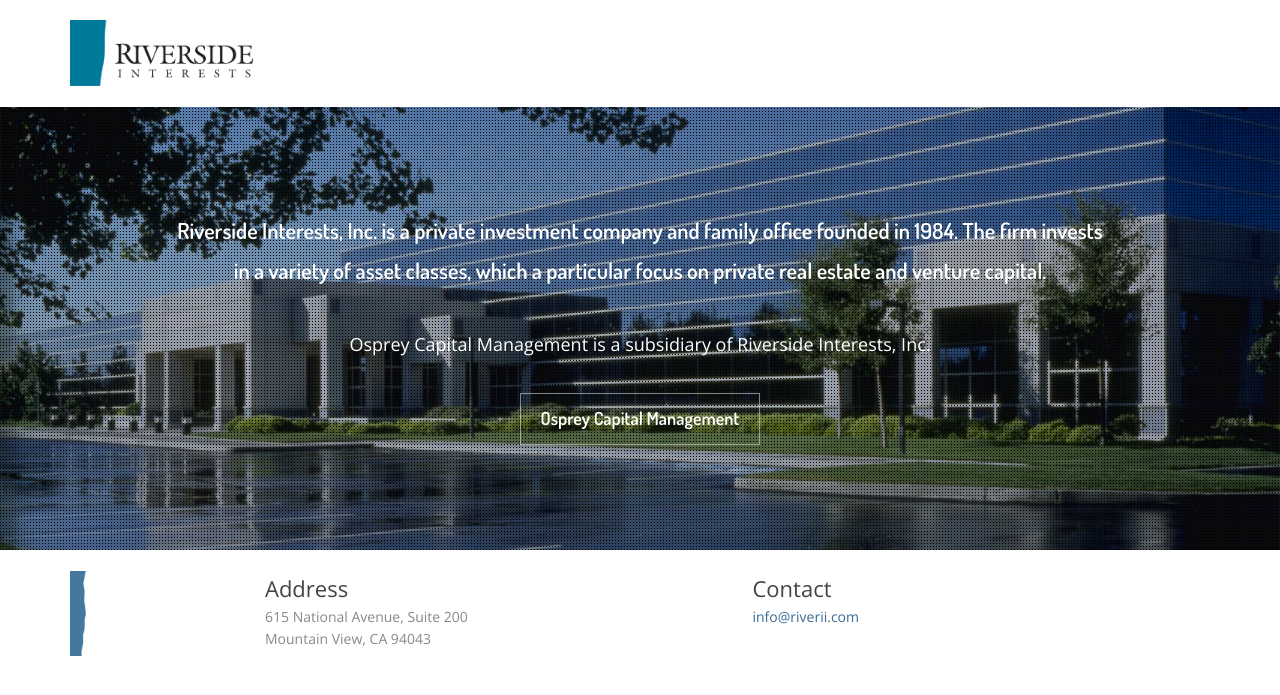
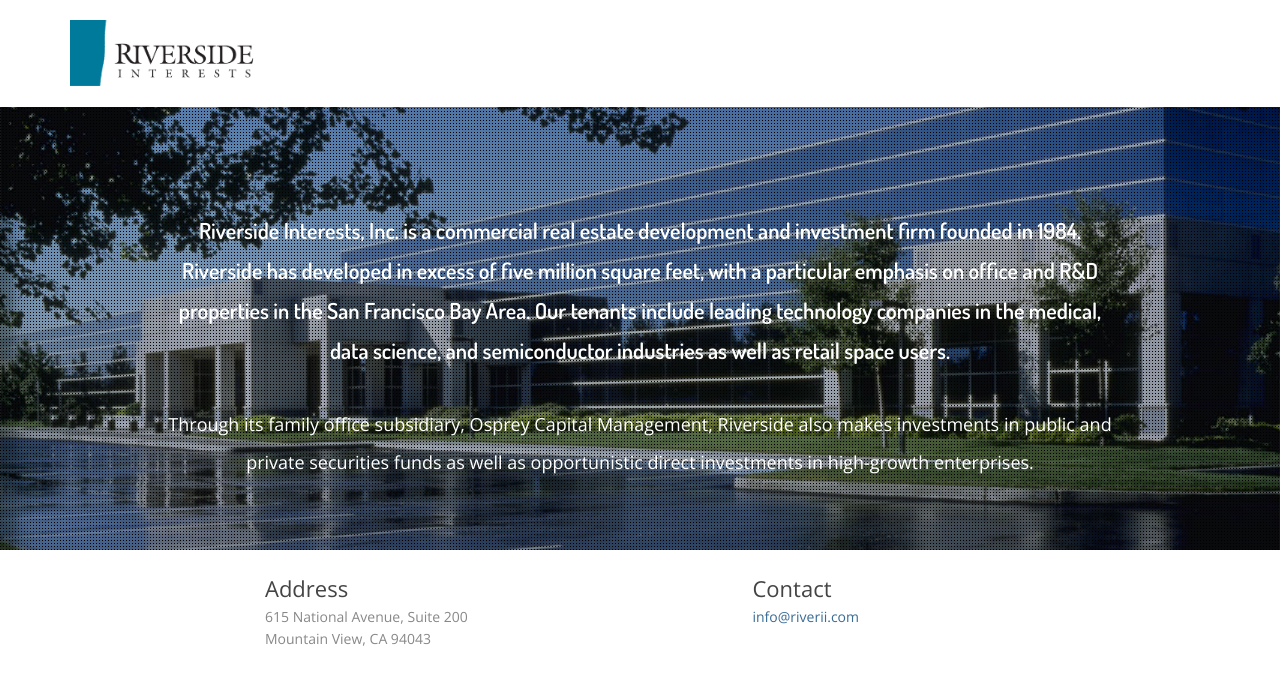
Before and after one commit to justusmeyer/justusmeyer.github.io, a PHP site: page /riverside.html in a window 1280 px wide. Shown: the top 695 px of the page. Run offline with PHP 8.4, Linux system fonts and the light colour scheme.

Commit message:
Small changes

```diff
--- a/assets/css/style.css
+++ b/assets/css/style.css
@@ -543,7 +543,7 @@
 
 .osprey h2 {
     font-family: 'Dosis', sans-serif;
-    font-size: 22px;
+    font-size: 21px;
     line-height: 40px;
     margin: 110px 0 10px 0;
     font-weight: 600;
--- a/index.html
+++ b/index.html
@@ -4,7 +4,7 @@
 		<meta charset="utf-8">
 		<!--<meta http-equiv="X-UA-Compatible" content="IE=edge,chrome=1">-->
 
-		<title> JYMBII Tests </title>
+		<title> Justus Tests </title>
 		<meta name="description" content="">
 		<meta name="author" content="">
 
--- a/osprey.html
+++ b/osprey.html
@@ -28,7 +28,7 @@
         <div class="container">
           <div class="row">
             <div class="col-sm-10 col-sm-offset-1 col-md-10 col-md-offset-1 col-lg-10 col-lg-offset-1">
-              <h2>Osprey Capital Management is a subsidiary of Riverside Interests, Inc., a private investment company and family office.</h2>
+              <h2>Osprey Capital Management is a family office subsidiary of Riverside Interests, Inc.,  a commercial real estate development and investment firm headquartered in the San Francisco Bay Area. </h2>
               <div class="top-button">
                 <a class="btn btn-top-white btn-lg" href="http://www.riverii.com">Riverside Interests, Inc.</a>
               </div>
--- a/riverside.html
+++ b/riverside.html
@@ -28,12 +28,11 @@
         <div class="container">
           <div class="row">
             <div class="col-sm-10 col-sm-offset-1 col-md-10 col-md-offset-1 col-lg-10 col-lg-offset-1">
-              <h2>Riverside Interests, Inc. is a private investment company and family office founded in 1984. The firm invests in a variety of asset classes, which a particular focus on private real estate and venture capital.</h2>
-              <div class="description">Osprey Capital Management is a subsidiary of Riverside Interests, Inc.
+              <h2>Riverside Interests, Inc. is a commercial real estate development and investment firm founded in 1984. Riverside has developed in excess of five million square feet, with a particular emphasis on office and R&D properties in the San Francisco Bay Area. Our tenants include leading technology companies in the medical, data science, and semiconductor indus­tries as well as retail space users. </h2>
+              <div class="description">Through its family office subsidiary, Osprey Capital Management, Riverside also makes investments in public and private securities funds as well as opportunistic direct investments in high-growth enterprises.
+
               </div>
-              <div class="top-button">
-                <a class="btn btn-top-white btn-lg" href="http://www.ospreycm.com ">Osprey Capital Management</a>
-              </div>
+
             </div>
           </div>
         </div>
@@ -49,7 +48,7 @@
         </div>
         <div class="row" style="padding-bottom:10px;">
           <div class="col-sm-2 contact-address contact-about contact-logo">
-            <img src="assets/img/riverside_sidebar_a.png" height="85px">
+
           </div>
           <div class="col-sm-5 contact-address contact-about">
             <h4>Address</h4>
```
